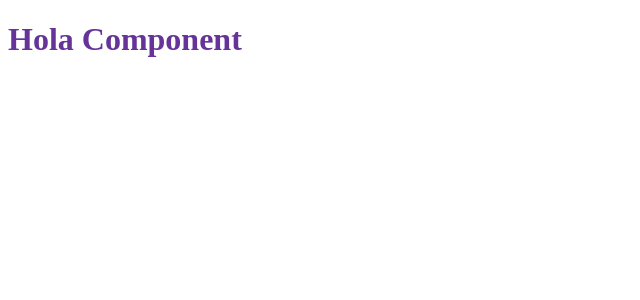
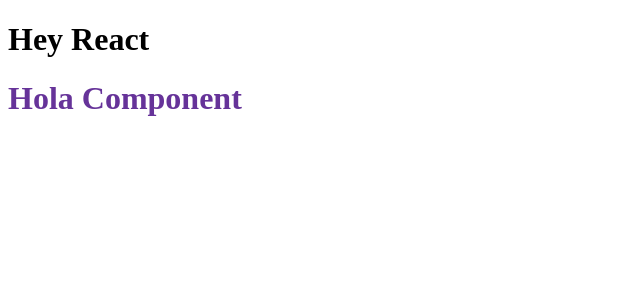
Before and after one commit to haha-harshit/testReact, a React (Vite) app: page / in a window 1280 px wide. Shown: the top 300 px of the page, without its empty margins (0-640 px from the left). Built offline with nearby package versions, Linux system fonts and the light colour scheme.

Commit message:
using component inside another component

```diff
--- a/App.js
+++ b/App.js
@@ -22,8 +22,11 @@
 
 const jsxHeading = <h1>Hey from JSX</h1>;
 
+const Title = () => <h1 className="title">Hey React</h1>;
+
 const HeadingComponent = () => (
   <div id="container">
+    <Title />
     <h1 className="heading">Hola Component</h1>
   </div>
 );
```
